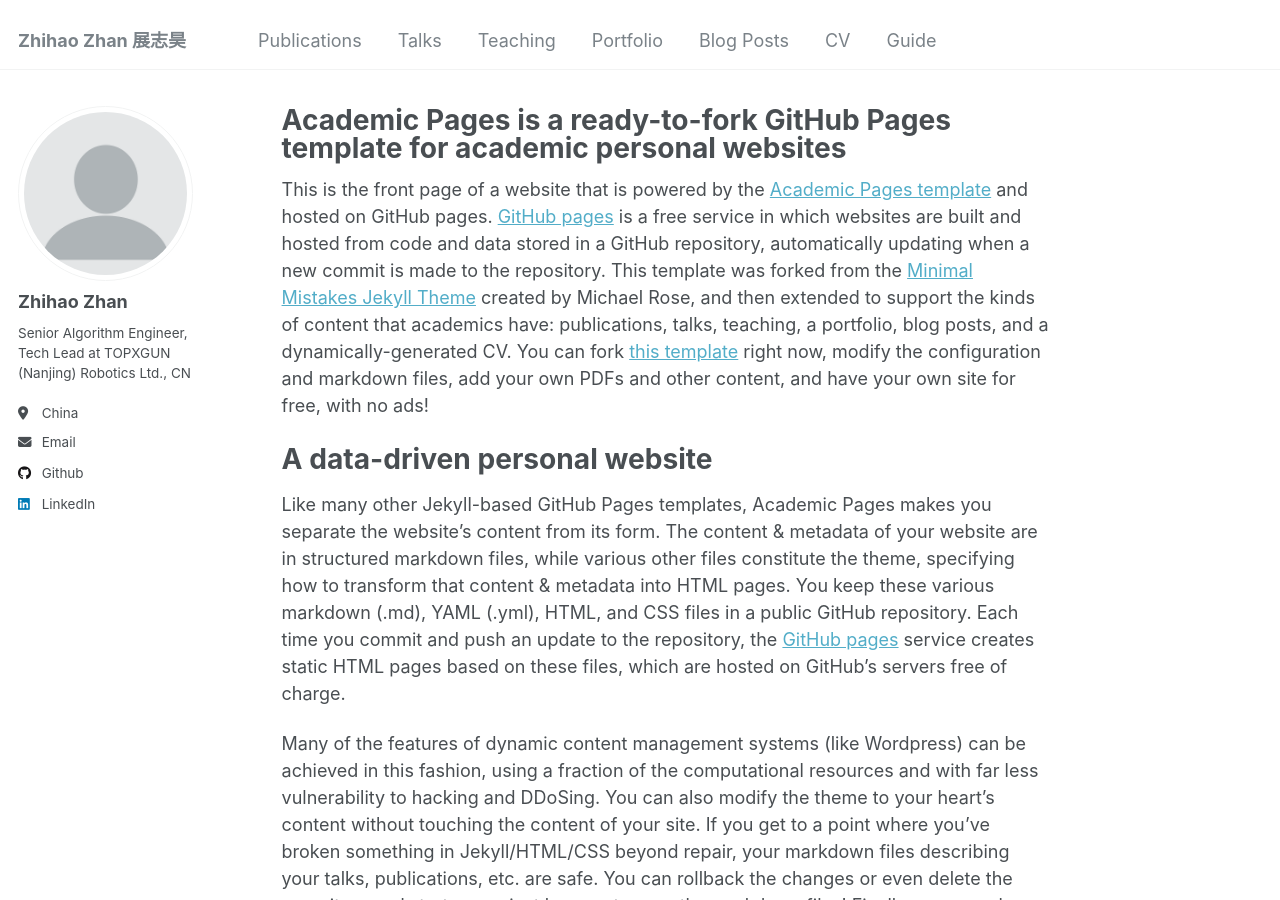
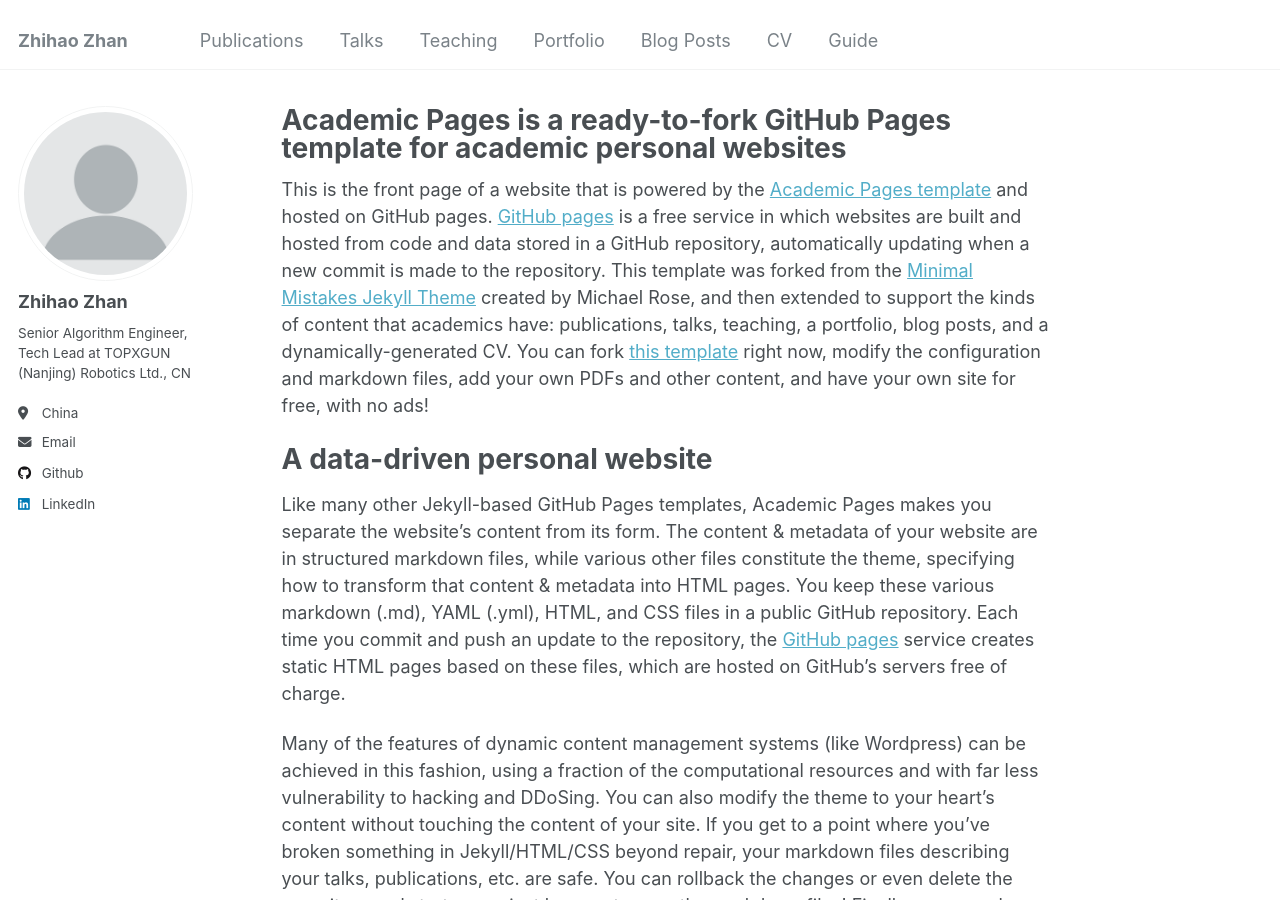
Before and after one commit to zhan994/zhan994.github.io, a Jekyll site: the page built from _pages/about.md, in a window 1280 px wide and 900 px high. Built offline with Jekyll 4.4.1, drawn with Linux system fonts in a browser that asks for light colours.

Commit message:
Update _config.yml

```diff
--- a/_config.yml
+++ b/_config.yml
@@ -8,7 +8,7 @@
 
 # Basic Site Settings
 locale                   : "en-US"
-title                    : "Zhihao Zhan 展志昊"
+title                    : "Zhihao Zhan"
 title_separator          : "-"
 name                     : &name "Zhihao Zhan"
 description              : &description "Senior Algorithm Engineer, Tech Lead at TOPXGUN (Nanjing) Robotics Ltd., CN"
```
